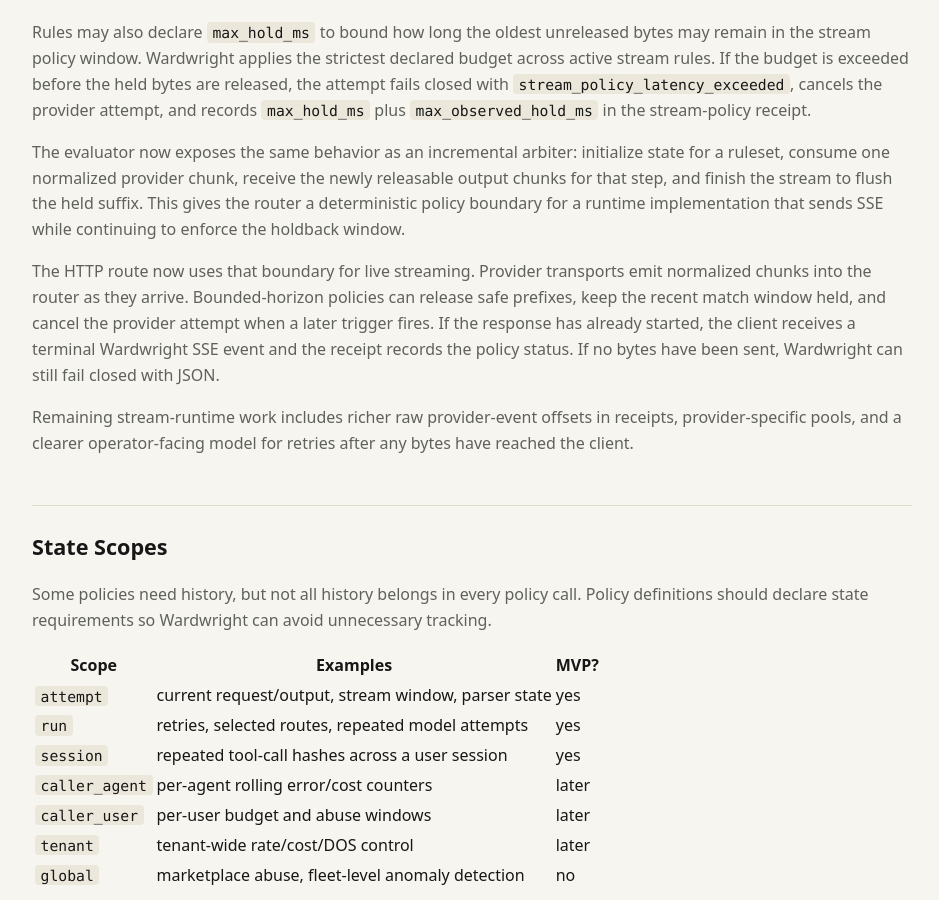
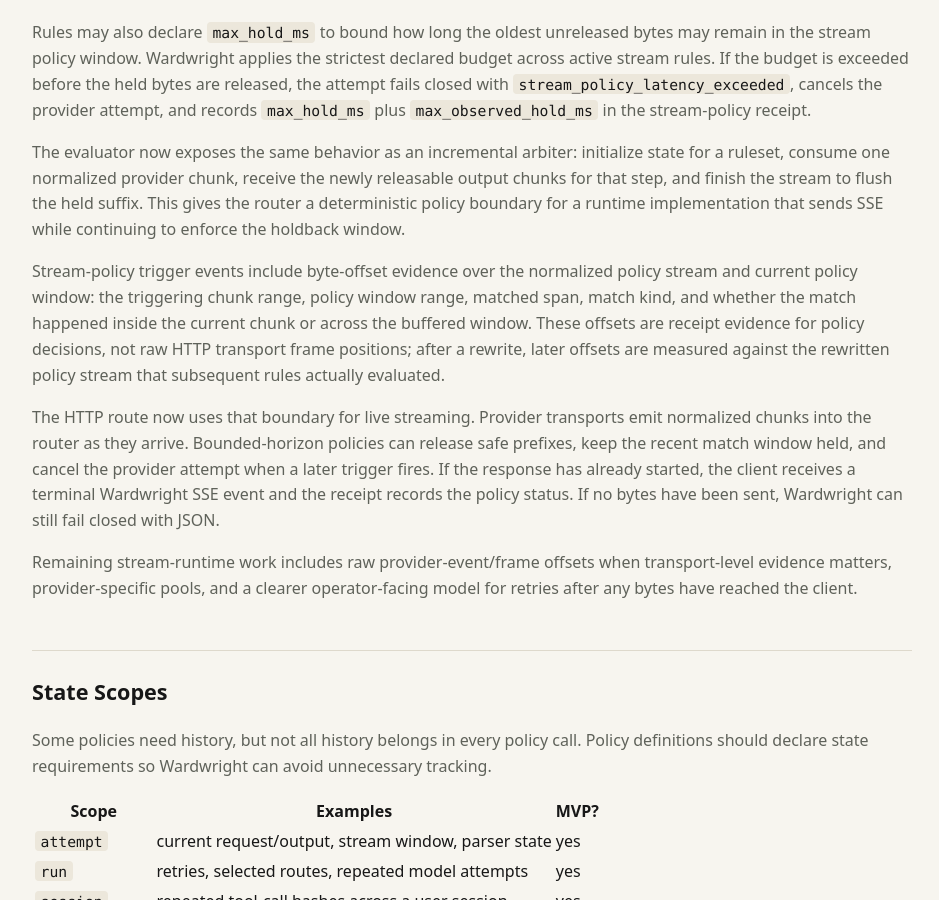
Before and after one commit to bglusman/ingary, a Jekyll site: the page built from docs/policy-engine.md, in a window 1280 px wide and 900 px high, scrolled down 4896 px. Shown: the whole window, without its empty margins (168-1107 px from the left). Built offline with Jekyll 4.4.1, drawn with Linux system fonts in a browser that asks for light colours.

Commit message:
Record stream trigger byte offsets

```diff
--- a/docs/policy-engine.md
+++ b/docs/policy-engine.md
@@ -232,6 +232,14 @@
 runtime implementation that sends SSE while continuing to enforce the holdback
 window.
 
+Stream-policy trigger events include byte-offset evidence over the normalized
+policy stream and current policy window: the triggering chunk range, policy
+window range, matched span, match kind, and whether the match happened inside
+the current chunk or across the buffered window. These offsets are receipt
+evidence for policy decisions, not raw HTTP transport frame positions; after a
+rewrite, later offsets are measured against the rewritten policy stream that
+subsequent rules actually evaluated.
+
 The HTTP route now uses that boundary for live streaming. Provider transports
 emit normalized chunks into the router as they arrive. Bounded-horizon policies
 can release safe prefixes, keep the recent match window held, and cancel the
@@ -240,9 +248,9 @@
 policy status. If no bytes have been sent, Wardwright can still fail closed with
 JSON.
 
-Remaining stream-runtime work includes richer raw provider-event offsets in
-receipts, provider-specific pools, and a clearer operator-facing model for
-retries after any bytes have reached the client.
+Remaining stream-runtime work includes raw provider-event/frame offsets when
+transport-level evidence matters, provider-specific pools, and a clearer
+operator-facing model for retries after any bytes have reached the client.
 
 ## State Scopes
 
```
Also changed, not shown: docs/architecture-review-tasks.md (+1 -1 lines), 2 other files.
